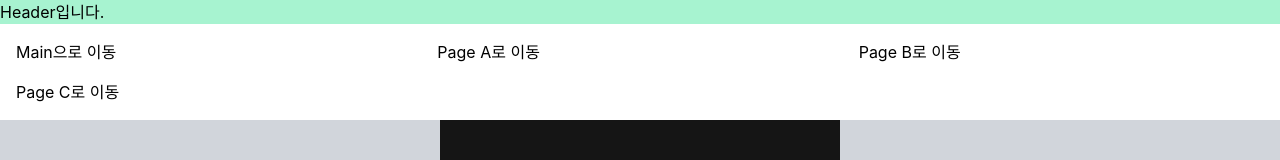
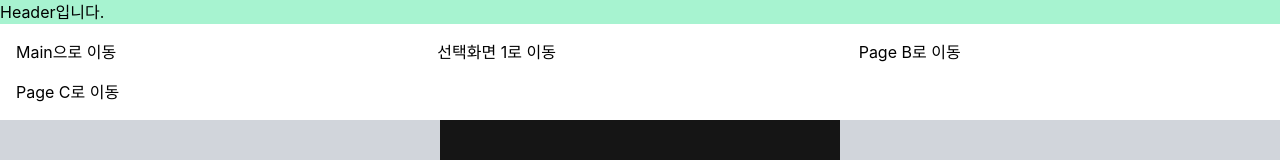
Before and after one commit to Surfurtone/Toy_Project_FrontEnd, a React (Create React App) app: page / in a window 1280 px wide. Shown: the top 160 px of the page. Built offline with nearby package versions, Linux system fonts and the light colour scheme.

Commit message:
fix: develop 병합

```diff
--- a/src/pages/Header.js
+++ b/src/pages/Header.js
@@ -7,7 +7,7 @@ const Header = () => {
       <h1 className="bg-emerald-200">Header입니다.</h1>
       <div className="grid grid-cols-3 gap-4 p-4">
         <Link to="/">Main으로 이동</Link>
-        <Link to="/PageA">Page A로 이동</Link>
+        <Link to="/SelectPage1">선택화면 1로 이동</Link>
         <Link to="/pageB">Page B로 이동</Link>
         <Link to="/pageC">Page C로 이동</Link>
       </div>
```
